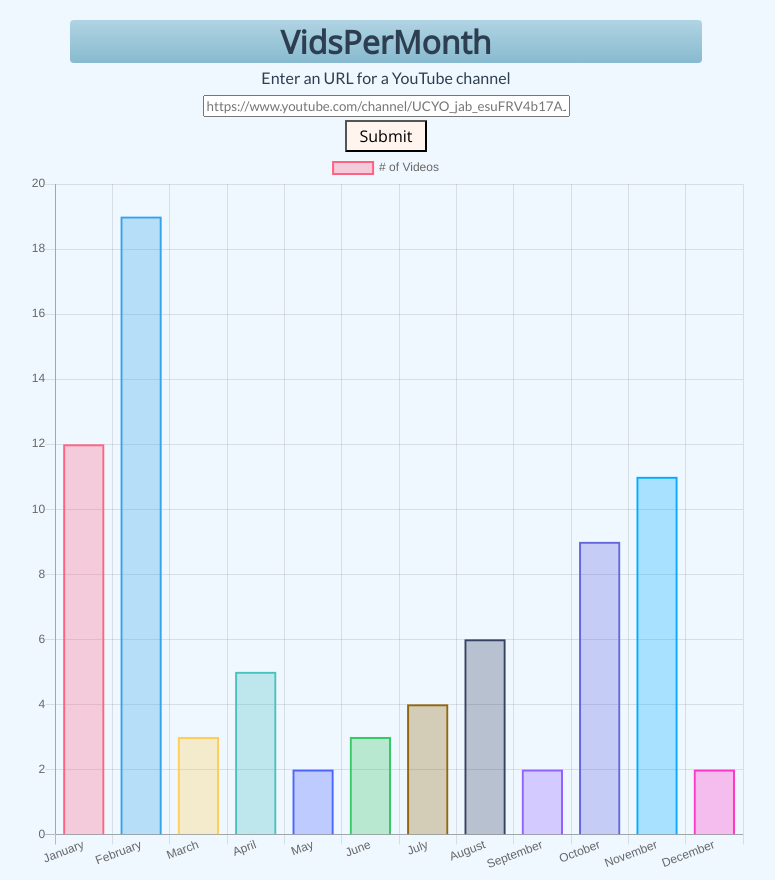
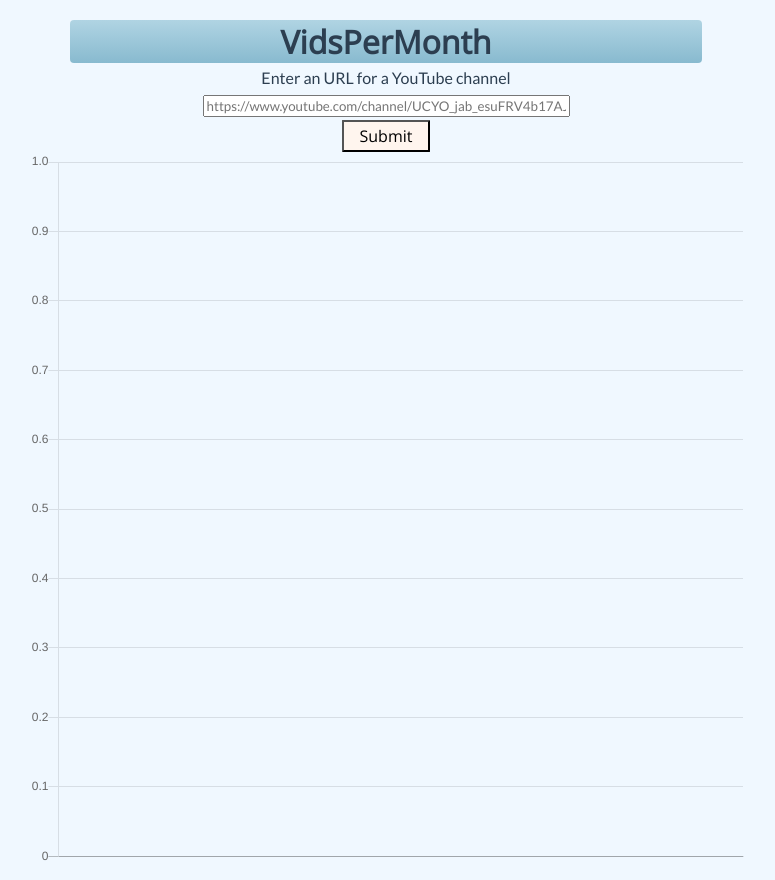
Before and after one commit to korpog/yt-stats-vue, a Vue app: page / in a window 1280 px wide. Shown: the whole page, without its empty margins (254-1029 px from the left). Built offline with nearby package versions, Linux system fonts and the light colour scheme.

Commit message:
Chart is now reactive to new data

```diff
--- a/src/APIService.js
+++ b/src/APIService.js
@@ -12,7 +12,7 @@
           id: channelID
         }
       })
-      .then(response => alert(response.data))
+      .then(response => response.data)
       .catch(error => alert(error));
   }
 }
--- a/src/components/Chart.vue
+++ b/src/components/Chart.vue
@@ -1,22 +1,29 @@
 <script>
-import { Bar } from 'vue-chartjs'
+import { Bar, mixins } from "vue-chartjs";
+const { reactiveProp } = mixins;
 
 export default {
   extends: Bar,
-  props: {
-    chartdata: {
-      type: Object,
-      default: null
-    },
-    options: {
-      type: Object,
-      default: null
-    }
+  mixins: [reactiveProp],
+  data() {
+    return {
+      options: {
+        scales: {
+          yAxes: [
+            {
+              ticks: {
+                beginAtZero: true
+              }
+            }
+          ]
+        }
+      }
+    };
   },
-  mounted () {
-    this.renderChart(this.chartdata, this.options)
+  mounted() {
+    this.renderChart(this.chartData, this.options);
   }
-}
+};
 </script>
 
 <style>
--- a/src/components/Main.vue
+++ b/src/components/Main.vue
@@ -14,7 +14,7 @@
     />
     <button type="submit" id="btn" @click="getData()">Submit</button>
     <div id="chart">
-      <Chart :chartdata="chartdata" :options="options"></Chart>
+      <chart :chart-data="chartdata"></chart>
     </div>
   </div>
 </template>
@@ -31,8 +31,19 @@
   data() {
     return {
       url: "",
+      years: [],
       data: {},
-      chartdata: {
+      chartdata: {}
+    };
+  },
+  methods: {
+    getChannelIdFromURL(url) {
+      let idx = url.lastIndexOf("/");
+      let channelId = url.slice(idx + 1);
+      return channelId;
+    },
+    fillData(dataSet) {
+      this.chartdata = {
         labels: [
           "January",
           "February",
@@ -50,7 +61,7 @@
         datasets: [
           {
             label: "# of Videos",
-            data: [12, 19, 3, 5, 2, 3, 4, 6, 2, 9, 11, 2],
+            data: dataSet,
             backgroundColor: [
               "rgba(255, 99, 132, 0.3)",
               "rgba(54, 162, 235, 0.3)",
@@ -82,29 +93,27 @@
             borderWidth: 2
           }
         ]
-      },
-      options: {
-        scales: {
-          yAxes: [
-            {
-              ticks: {
-                beginAtZero: true
-              }
-            }
-          ]
-        }
-      }
-    };
-  },
-  methods: {
-    getChannelIdFromURL(url) {
-      let idx = url.lastIndexOf("/");
-      let channelId = url.slice(idx + 1);
-      return channelId;
+      };
     },
     getData() {
       let channelId = this.getChannelIdFromURL(this.url);
-      this.data = apiService.getResults(channelId).catch(err => alert(err));
+      apiService
+        .getResults(channelId)
+        .then(data => {
+          let newData = JSON.parse(data);
+          this.data = newData;
+          for (const year in newData) {
+            this.years.push(parseInt(year));
+          }
+
+          let currentYear = Math.max(...this.years);
+          alert(currentYear);
+          let currentData = newData[currentYear];
+          alert(currentData);
+          alert(currentData[0]);
+          this.fillData(currentData);
+        })
+        .catch(err => alert(err));
     }
   }
 };
@@ -143,7 +152,9 @@
   border-radius: 1px;
   font-family: "Open Sans", sans-serif;
   font-size: 1em;
-  padding: 0.2em 0.8em;
+  padding: 0.2em 1em;
+  -webkit-transition-duration: 0.4s; /* Safari */
+  transition-duration: 0.4s;
 }
 #btn:hover {
   color: crimson;
```
